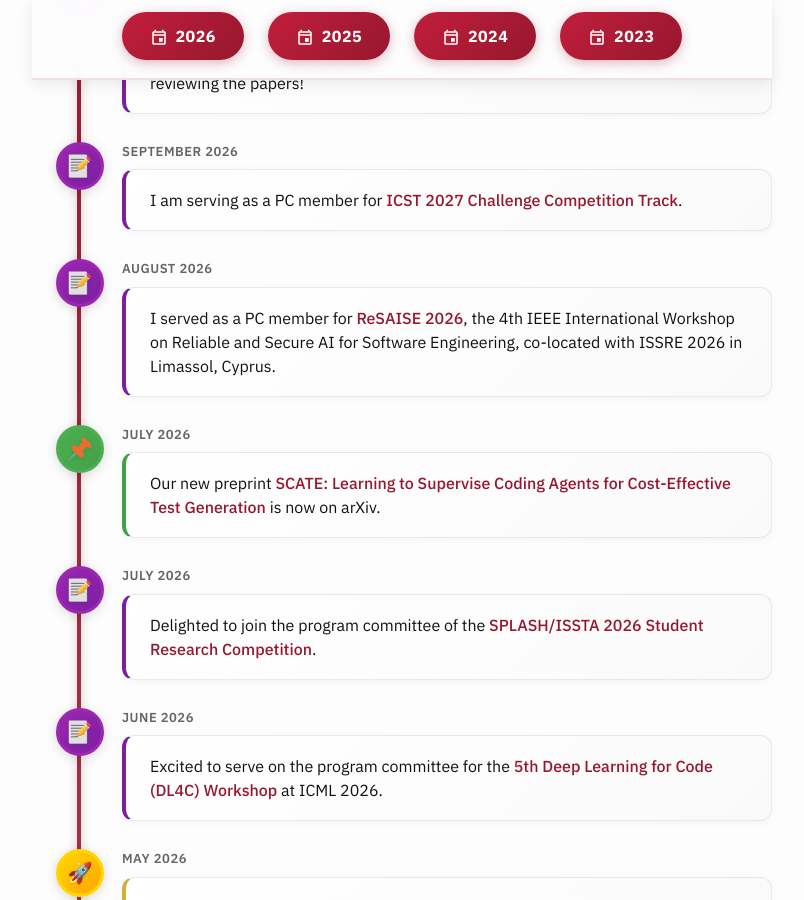
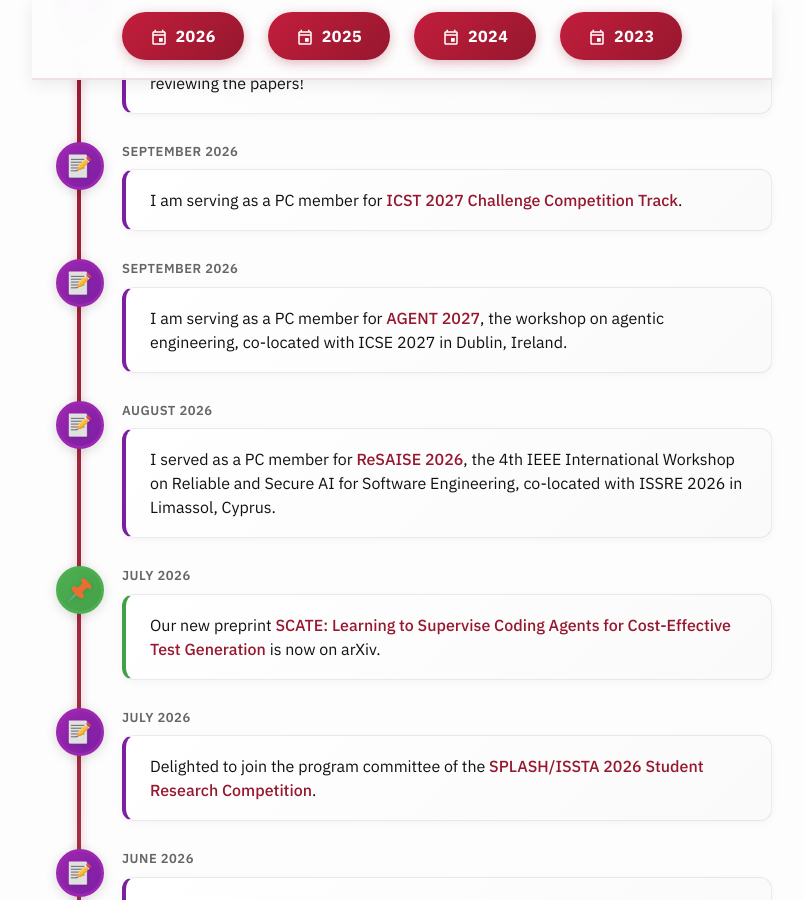
Before and after one commit to nashid/nashid.github.io, a Jekyll site: the page built from nav/news.md, in a window 1280 px wide and 900 px high, scrolled down 534 px. Shown: the whole window, without its empty margins (238-1042 px from the left). Built offline with Jekyll 4.4.1, drawn with Linux system fonts in a browser that asks for light colours; the list of posts is cut into pages by our own code.

Commit message:
Add AGENT 2027 PC role to services and news (#113)

```diff
--- a/_data/services.yml
+++ b/_data/services.yml
@@ -8,6 +8,11 @@
   role: PC Member
   year: 2027
   website: https://conf.researchr.org/track/icst-2027/icst-2027-challenge-competition-track
+
+- name: Agentic Engineering (AGENT), Co-located with ICSE
+  role: PC Member
+  year: 2027
+  website: https://conf.researchr.org/home/icse-2027/agent-2027
 
 # 2026
 - name: Automated Software Engineering (ASE) Tools and Datasets Track
--- a/nav/news.md
+++ b/nav/news.md
@@ -35,6 +35,16 @@
   <div class="timeline-date">September 2026</div>
   <div class="timeline-content">
     I am serving as a PC member for <a href="https://conf.researchr.org/track/icst-2027/icst-2027-challenge-competition-track">ICST 2027 Challenge Competition Track</a>.
+  </div>
+</div>
+
+<div class="timeline-item service">
+  <div class="timeline-icon">
+    <img src="{{ "/resources/images/icon-memo.svg" | prepend: site.baseurl }}" alt="PC">
+  </div>
+  <div class="timeline-date">September 2026</div>
+  <div class="timeline-content">
+    I am serving as a PC member for <a href="https://conf.researchr.org/home/icse-2027/agent-2027">AGENT 2027</a>, the workshop on agentic engineering, co-located with ICSE 2027 in Dublin, Ireland.
   </div>
 </div>
 
```
